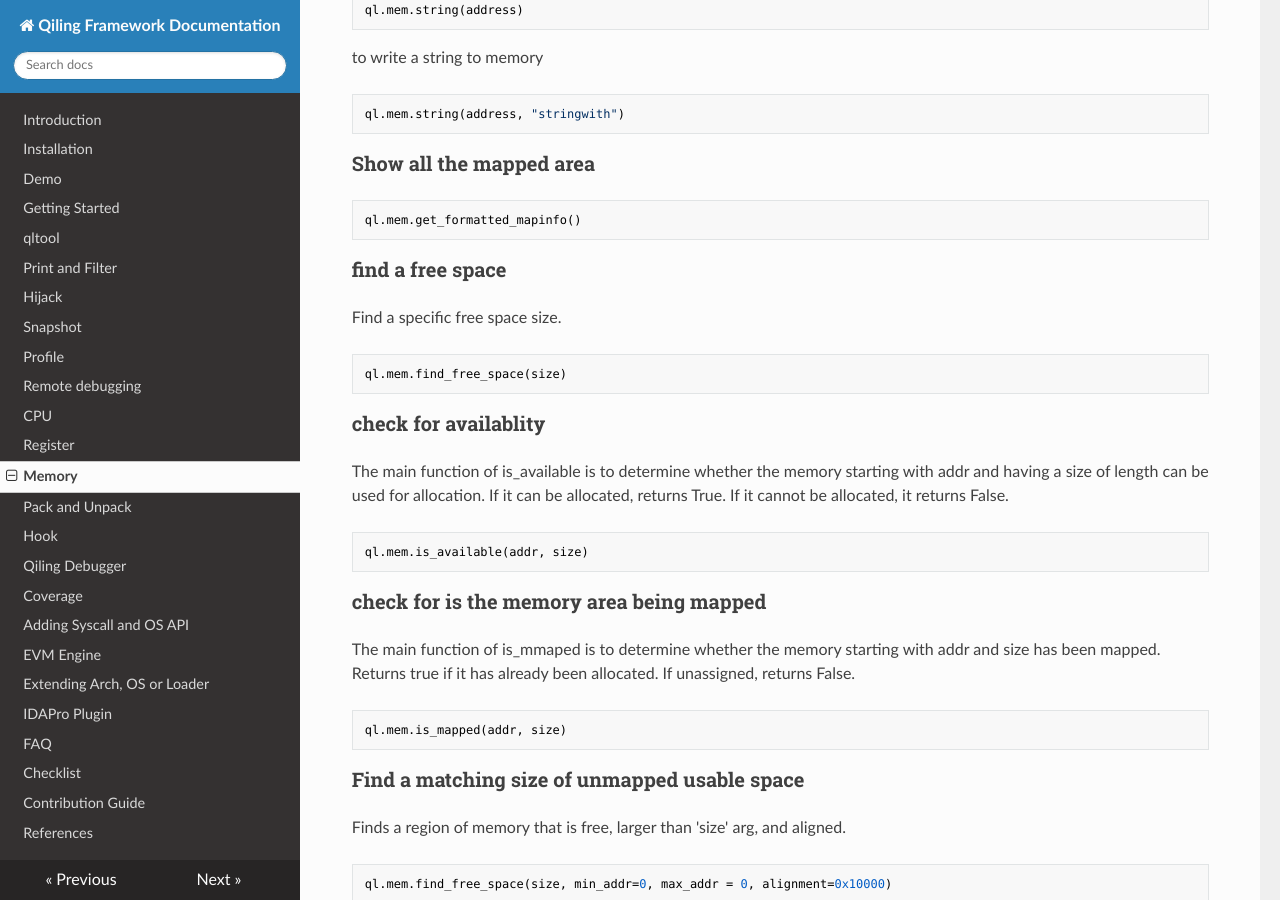
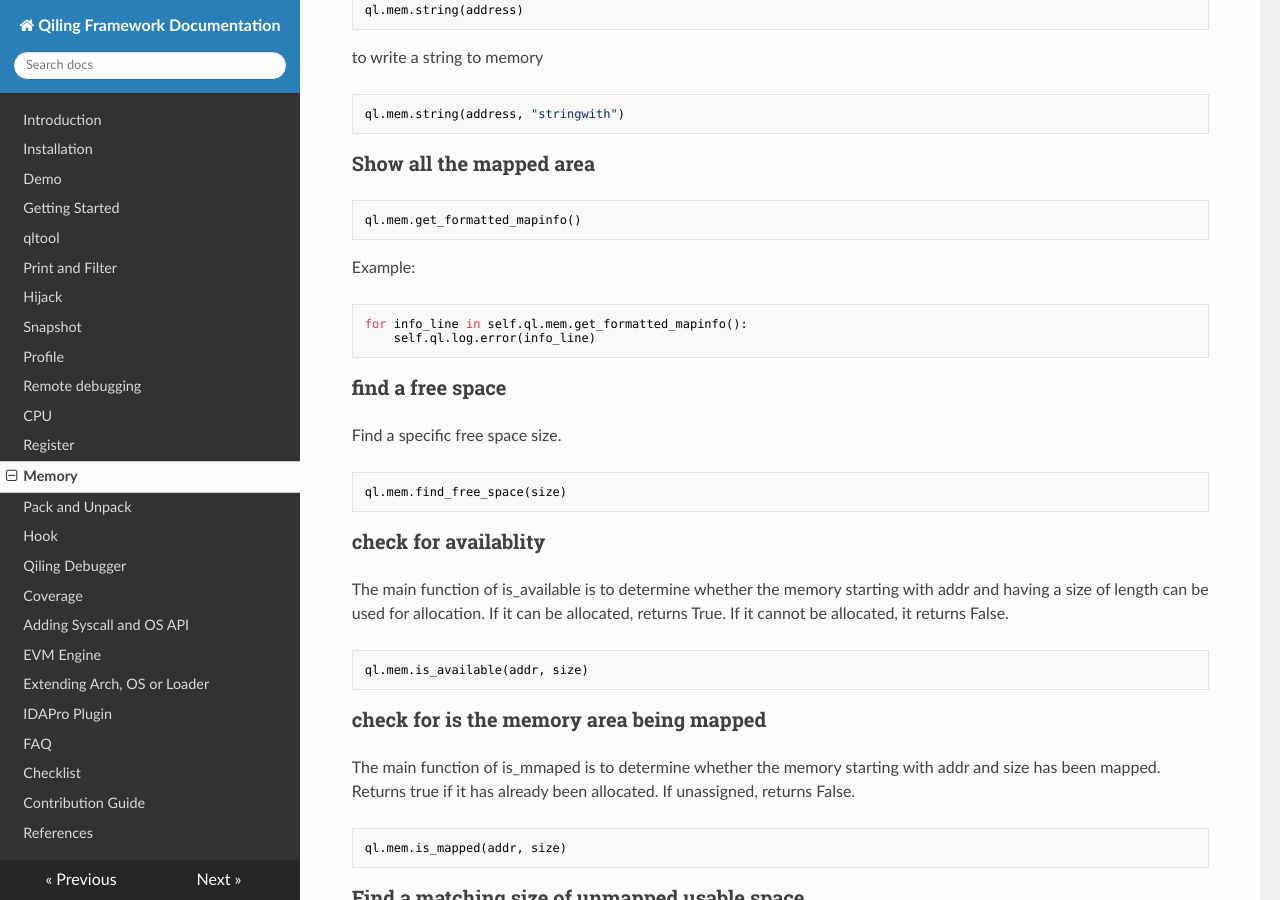
Before and after one commit to qilingframework/rtfd.io, an MkDocs documentation site: the page built from docs/memory.md, in a window 1280 px wide and 900 px high, scrolled down 3458 px. Built offline with MkDocs 1.6.1, drawn with Linux system fonts in a browser that asks for light colours; nearby versions of some CDN libraries.

Commit message:
Add example to "show all the mapped area"

````diff
--- a/docs/memory.md
+++ b/docs/memory.md
@@ -155,6 +155,12 @@ ql.mem.string(address, "stringwith")
 ql.mem.get_formatted_mapinfo()
 ```
 
+Example:
+```python
+for info_line in self.ql.mem.get_formatted_mapinfo():
+    self.ql.log.error(info_line)
+```
+
 ### find a free space
 Find a specific free space size.
 ```python
````
